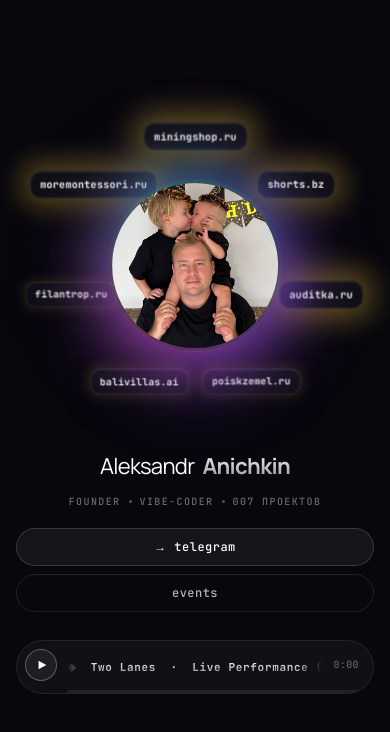
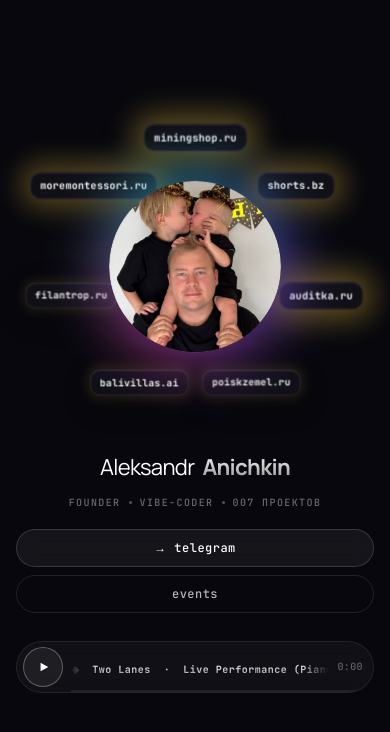
Before and after one commit to jokerfrombali/anichkin, a plain HTML site: page index.html in a window 390 px wide. Drawn offline with Linux system fonts and the light colour scheme.

Commit message:
Improve mobile hero and audio player

```diff
--- a/index.html
+++ b/index.html
@@ -67,14 +67,16 @@
   .profile-photo{
     position:absolute;top:50%;left:50%;transform:translate(-50%,-50%);
     width:42%;aspect-ratio:1/1;border-radius:50%;overflow:hidden;
-    border:3px solid rgba(255,255,255,0.08);
+    border:0;
+    clip-path:circle(50% at 50% 50%);
+    background:#07070d;
     box-shadow:
-      0 0 0 1px rgba(255,255,255,0.04),
+      0 0 0 1px rgba(255,255,255,0.10),
       0 30px 80px rgba(139,92,255,0.35),
       0 0 120px rgba(255,78,193,0.2);
     z-index:10;
   }
-  .profile-photo img{width:100%;height:100%;object-fit:cover;object-position:center 12%}
+  .profile-photo img{width:100%;height:100%;object-fit:cover;object-position:center 12%;transform:scale(1.08);transform-origin:center 18%}
 
   /* glow ring behind photo */
   .ring{
@@ -1036,6 +1038,7 @@
     .orbit-stage{max-width:none;width:100%}
 
     .profile-photo{width:46%}
+    .profile-photo img{object-position:center 16%;transform:scale(1.14)}
 
     /* identity */
     .name{font-size:26px;letter-spacing:-0.03em;gap:8px;flex-wrap:wrap;justify-content:center}
@@ -1250,18 +1253,21 @@
   @media (max-width:420px){
     .name{font-size:22px}
     .orbit-card{padding:6px 9px;font-size:10px;border-radius:10px}
-    .profile-photo{width:48%}
+    .profile-photo{width:48%;box-shadow:0 0 0 1px rgba(255,255,255,0.09),0 22px 62px rgba(139,92,255,0.38),0 0 92px rgba(255,78,193,0.24)}
     .cta-row{width:100%;flex-direction:column}
     .cta-row .btn{width:100%;justify-content:center}
     .now-playing{
       width:100%;
       max-width:420px;
-      gap:10px;
-      padding:8px 14px 12px 8px;
-    }
-    .np-btn{width:32px;height:32px}
-    .np-title{font-size:11px;letter-spacing:0.06em}
+      height:52px;
+      gap:8px;
+      padding:6px 10px 6px 6px;
+    }
+    .np-btn{width:40px;height:40px}
+    .np-eq{width:12px}
+    .np-title{font-size:10px;letter-spacing:0.05em}
     .np-time{font-size:10px}
+    .np-bar{left:54px;right:12px;height:2px}
     .event-grid{grid-template-columns:1fr}
     .event-title{font-size:20px}
   }
@@ -1333,7 +1339,7 @@
           </div>
         </div>
         <span class="np-time" id="npTime">0:00</span>
-        <audio id="npAudio" preload="metadata" loop>
+        <audio id="npAudio" preload="none" loop>
           <source src="track.mp3" type="audio/mpeg">
         </audio>
         <div class="np-bar" id="npBar"><div class="np-bar-fill" id="npBarFill"></div></div>
@@ -1713,9 +1719,16 @@
     const npBarFill = document.getElementById('npBarFill');
     if (!np || !btn || !audio) return;
 
+    const isMobileAudio = window.matchMedia('(max-width: 760px)').matches;
+    if (isMobileAudio) {
+      audio.src = 'track-mobile.mp3';
+      audio.preload = 'none';
+    }
+
     // ── play / pause ──
     btn.addEventListener('click', () => {
       if (audio.paused) {
+        if (audio.readyState === 0) audio.load();
         audio.play().catch(() => {});
       } else {
         audio.pause();
```
Also changed, not shown: 1 other file.
